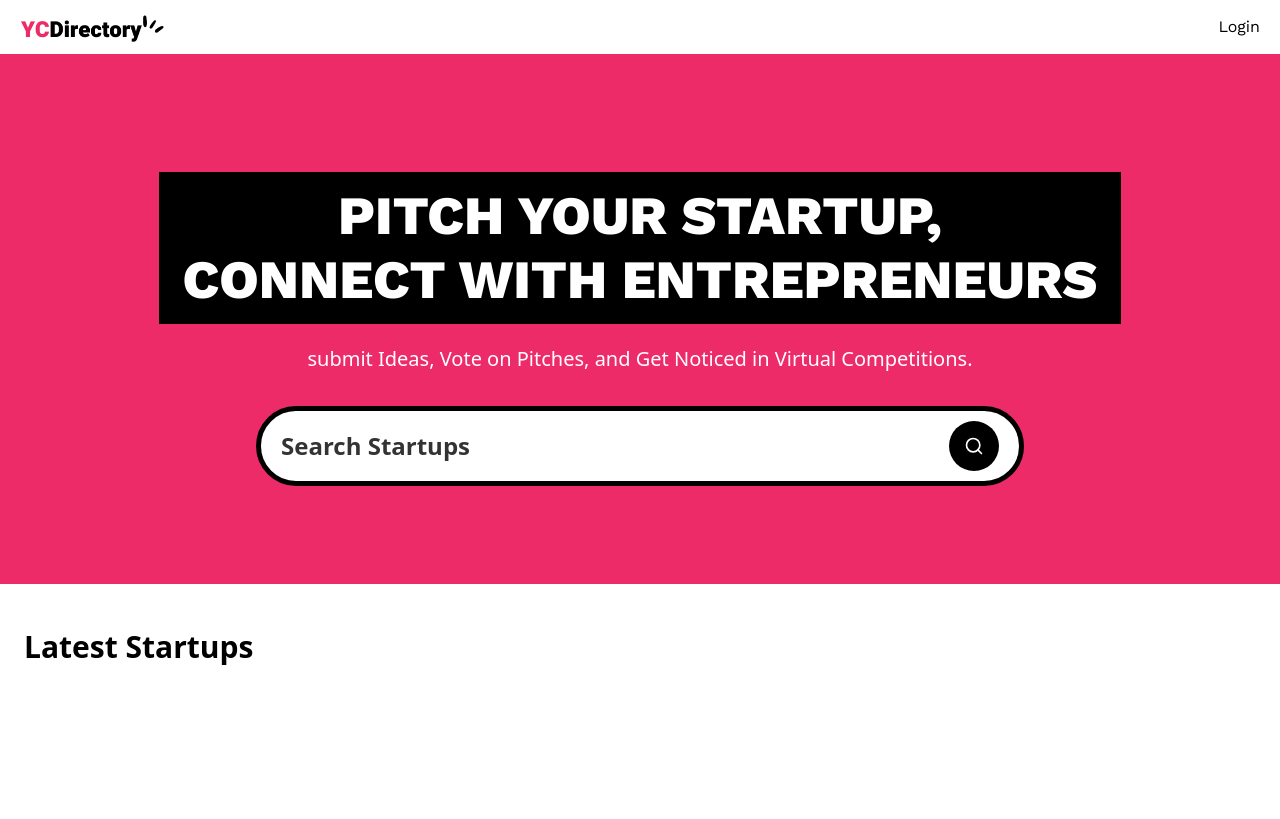
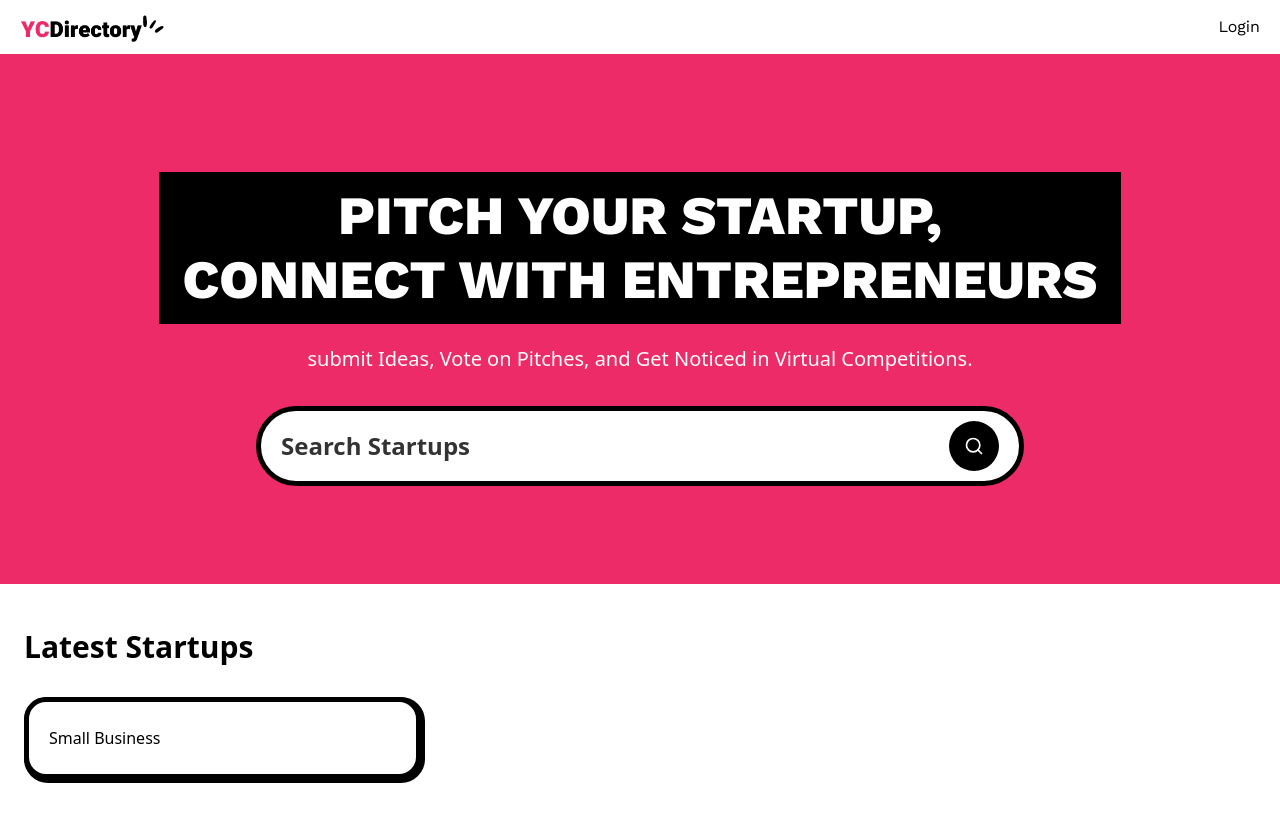
Before and after one commit to Dcastor21/yc_directory, a Next.js app: page / in a window 1280 px wide. Built offline with nearby package versions, Linux system fonts and the light colour scheme; no server answers.

Commit message:
Add StartupCard component and integrate it into the home page to display startup posts

```diff
--- a/app/(root)/page.tsx
+++ b/app/(root)/page.tsx
@@ -1,4 +1,5 @@
 import SearchForm from "@/components/SearchForm";
+import StartupCard from "@/components/StartupCard";
 
 export default async function Home({
   searchParams,
@@ -6,6 +7,24 @@ export default async function Home({
   searchParams: Promise<{ query?: string }>;
 }) {
   const query = (await searchParams).query;
+
+  const posts = [
+    {
+      _createdAt: "yesterday",
+      _id: 1,
+      title: "Title",
+      description: "Description",
+      category: "Small Business",
+      views: 55,
+      author: {
+        _id: 1,
+        name: "Name",
+        image: "Image",
+      },
+      link: "Link",
+      pitch: "Pitch",
+    },
+  ];
 
   return (
     <>
@@ -25,6 +44,15 @@ export default async function Home({
         <p className="text-30-semibold">
           {query ? `Search Results for "${query}"` : "Latest Startups"}
         </p>
+        <ul className="mt-7 card_grid">
+          {posts?.length > 0 ? (
+            posts.map((post: StartupcardType, index: number) => (
+              <StartupCard key={posts?._id} post={post} />
+            ))
+          ) : (
+            <p className="no-result">No Results Found</p>
+          )}
+        </ul>
       </section>
     </>
   );
--- /dev/null
+++ b/components/StartupCard.tsx
@@ -0,0 +1,13 @@
+import React from "react";
+
+const StartupCard = ({ post }: { post: StartupTypeCard }) => {
+  return (
+    <li className="startup-card group">
+      <div className="flex-between">
+        <p className="startup_card_date">{post?.category} </p>
+      </div>
+    </li>
+  );
+};
+
+export default StartupCard;
```
